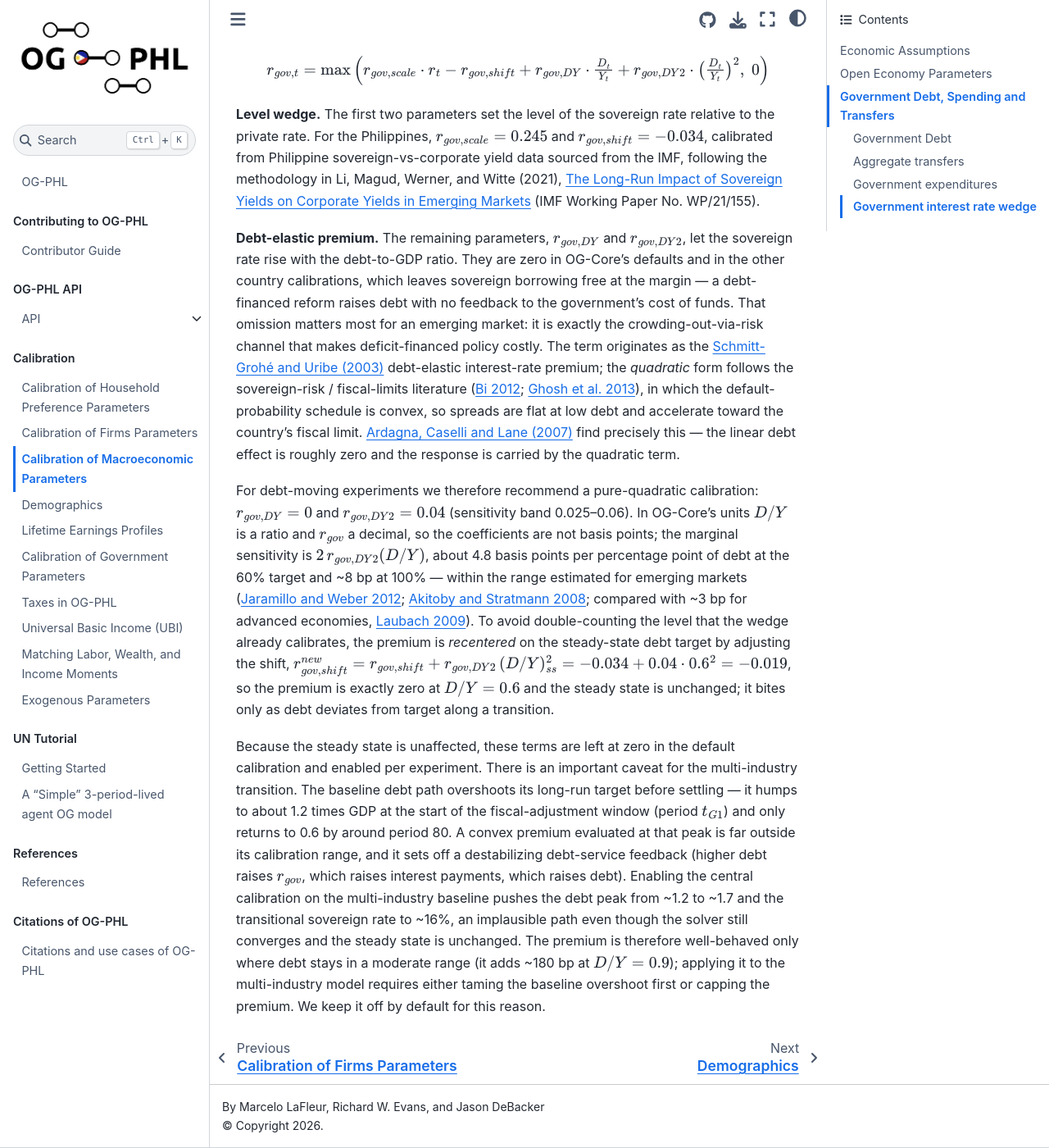
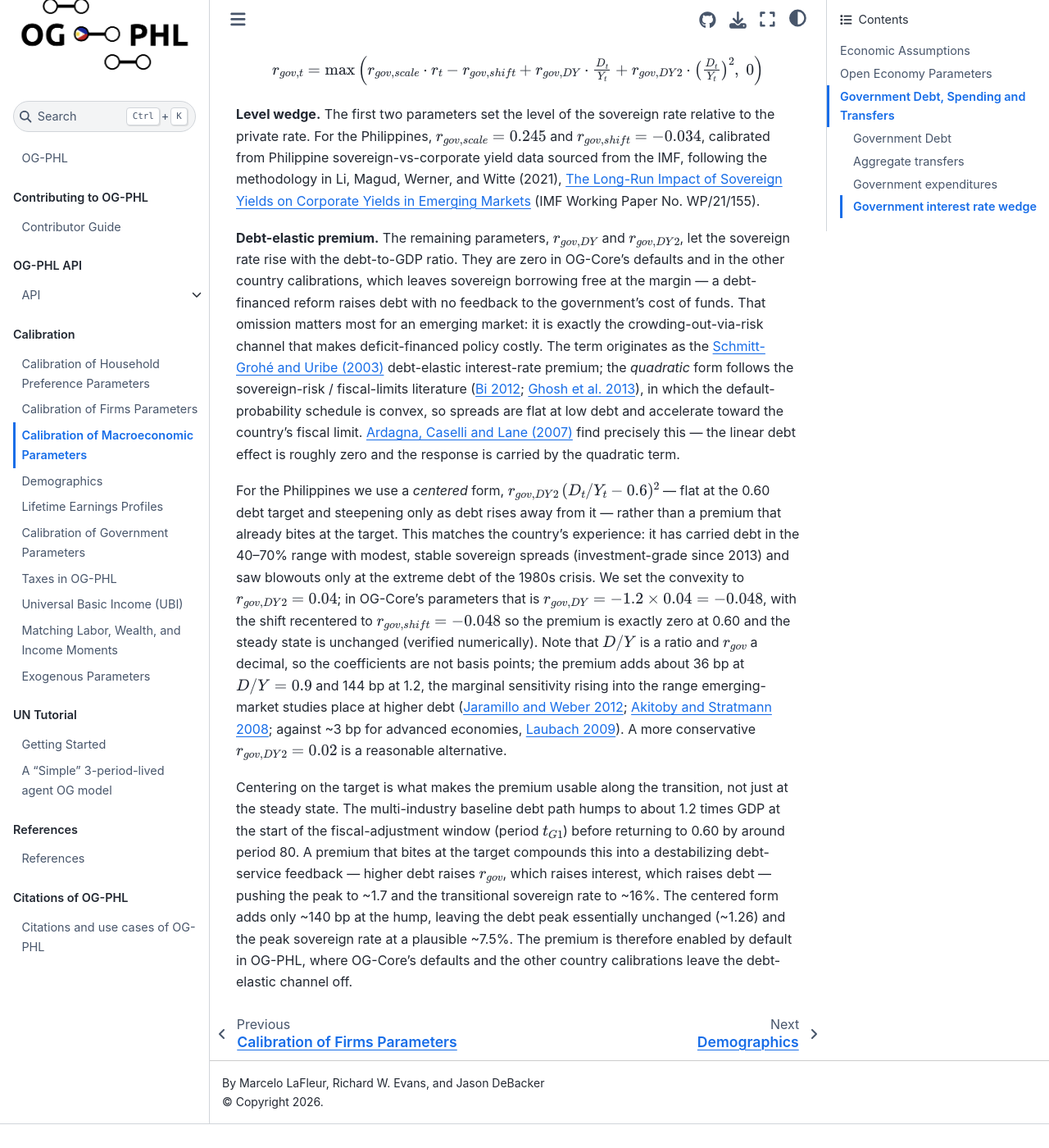
Before and after one commit to EAPD-DRB/OG-PHL, a Jupyter Book: the page built from docs/book/content/calibration/macro.md, in a window 1280 px wide and 1400 px high, scrolled down 3825 px. Shown: the whole window at 82% size. Built offline with Jupyter Book 1.0.4 settings and Sphinx 7.4.7 and the Sphinx Book theme 1.1.4, drawn with Linux system fonts in a browser that asks for light colours; comment, search, counter and statistics services are not loaded; after the commit the page ends 5196 px from its top, so only the background shows below that.

Commit message:
Enable debt-elastic sovereign premium (centered quadratic) by default

```diff
--- a/docs/book/content/calibration/macro.md
+++ b/docs/book/content/calibration/macro.md
@@ -65,6 +65,6 @@ $$r_{gov,t} = \max\Big(r_{gov,scale} \cdot r_t - r_{gov,shift} + r_{gov,DY} \cdo
 
 **Debt-elastic premium.** The remaining parameters, $r_{gov,DY}$ and $r_{gov,DY2}$, let the sovereign rate rise with the debt-to-GDP ratio. They are zero in OG-Core's defaults and in the other country calibrations, which leaves sovereign borrowing free at the margin — a debt-financed reform raises debt with no feedback to the government's cost of funds. That omission matters most for an emerging market: it is exactly the crowding-out-via-risk channel that makes deficit-financed policy costly. The term originates as the [Schmitt-Grohé and Uribe (2003)](https://www.nber.org/system/files/working_papers/w9270/w9270.pdf) debt-elastic interest-rate premium; the *quadratic* form follows the sovereign-risk / fiscal-limits literature ([Bi 2012](https://www.sciencedirect.com/science/article/abs/pii/S0014292111001085); [Ghosh et al. 2013](https://www.nber.org/system/files/working_papers/w16782/w16782.pdf)), in which the default-probability schedule is convex, so spreads are flat at low debt and accelerate toward the country's fiscal limit. [Ardagna, Caselli and Lane (2007)](https://www.ecb.europa.eu/pub/pdf/scpwps/ecbwp411.pdf) find precisely this — the linear debt effect is roughly zero and the response is carried by the quadratic term.
 
-For debt-moving experiments we therefore recommend a pure-quadratic calibration: $r_{gov,DY} = 0$ and $r_{gov,DY2} = 0.04$ (sensitivity band 0.025–0.06). In OG-Core's units $D/Y$ is a ratio and $r_{gov}$ a decimal, so the coefficients are not basis points; the marginal sensitivity is $2\,r_{gov,DY2}(D/Y)$, about 4.8 basis points per percentage point of debt at the 60% target and ~8 bp at 100% — within the range estimated for emerging markets ([Jaramillo and Weber 2012](https://www.imf.org/external/pubs/ft/wp/2012/wp12198.pdf); [Akitoby and Stratmann 2008](https://www.imf.org/external/pubs/ft/wp/2006/wp0616.pdf); compared with ~3 bp for advanced economies, [Laubach 2009](https://www.federalreserve.gov/pubs/feds/2003/200312/200312pap.pdf)). To avoid double-counting the level that the wedge already calibrates, the premium is *recentered* on the steady-state debt target by adjusting the shift, $r_{gov,shift}^{new} = r_{gov,shift} + r_{gov,DY2}\,(D/Y)_{ss}^2 = -0.034 + 0.04 \cdot 0.6^2 = -0.019$, so the premium is exactly zero at $D/Y = 0.6$ and the steady state is unchanged; it bites only as debt deviates from target along a transition.
+For the Philippines we use a *centered* form, $r_{gov,DY2}\,(D_t/Y_t - 0.6)^2$ — flat at the 0.60 debt target and steepening only as debt rises away from it — rather than a premium that already bites at the target. This matches the country's experience: it has carried debt in the 40–70% range with modest, stable sovereign spreads (investment-grade since 2013) and saw blowouts only at the extreme debt of the 1980s crisis. We set the convexity to $r_{gov,DY2} = 0.04$; in OG-Core's parameters that is $r_{gov,DY} = -1.2 \times 0.04 = -0.048$, with the shift recentered to $r_{gov,shift} = -0.048$ so the premium is exactly zero at 0.60 and the steady state is unchanged (verified numerically). Note that $D/Y$ is a ratio and $r_{gov}$ a decimal, so the coefficients are not basis points; the premium adds about 36 bp at $D/Y = 0.9$ and 144 bp at 1.2, the marginal sensitivity rising into the range emerging-market studies place at higher debt ([Jaramillo and Weber 2012](https://www.imf.org/external/pubs/ft/wp/2012/wp12198.pdf); [Akitoby and Stratmann 2008](https://www.imf.org/external/pubs/ft/wp/2006/wp0616.pdf); against ~3 bp for advanced economies, [Laubach 2009](https://www.federalreserve.gov/pubs/feds/2003/200312/200312pap.pdf)). A more conservative $r_{gov,DY2} = 0.02$ is a reasonable alternative.
 
-Because the steady state is unaffected, these terms are left at zero in the default calibration and enabled per experiment. There is an important caveat for the multi-industry transition. The baseline debt path overshoots its long-run target before settling — it humps to about 1.2 times GDP at the start of the fiscal-adjustment window (period $t_{G1}$) and only returns to 0.6 by around period 80. A convex premium evaluated at that peak is far outside its calibration range, and it sets off a destabilizing debt-service feedback (higher debt raises $r_{gov}$, which raises interest payments, which raises debt). Enabling the central calibration on the multi-industry baseline pushes the debt peak from ~1.2 to ~1.7 and the transitional sovereign rate to ~16%, an implausible path even though the solver still converges and the steady state is unchanged. The premium is therefore well-behaved only where debt stays in a moderate range (it adds ~180 bp at $D/Y = 0.9$); applying it to the multi-industry model requires either taming the baseline overshoot first or capping the premium. We keep it off by default for this reason.
+Centering on the target is what makes the premium usable along the transition, not just at the steady state. The multi-industry baseline debt path humps to about 1.2 times GDP at the start of the fiscal-adjustment window (period $t_{G1}$) before returning to 0.60 by around period 80. A premium that bites at the target compounds this into a destabilizing debt-service feedback — higher debt raises $r_{gov}$, which raises interest, which raises debt — pushing the peak to ~1.7 and the transitional sovereign rate to ~16%. The centered form adds only ~140 bp at the hump, leaving the debt peak essentially unchanged (~1.26) and the peak sovereign rate at a plausible ~7.5%. The premium is therefore enabled by default in OG-PHL, where OG-Core's defaults and the other country calibrations leave the debt-elastic channel off.
```
Also changed, not shown: CHANGELOG.md (+2 -0 lines), 1 other file.
